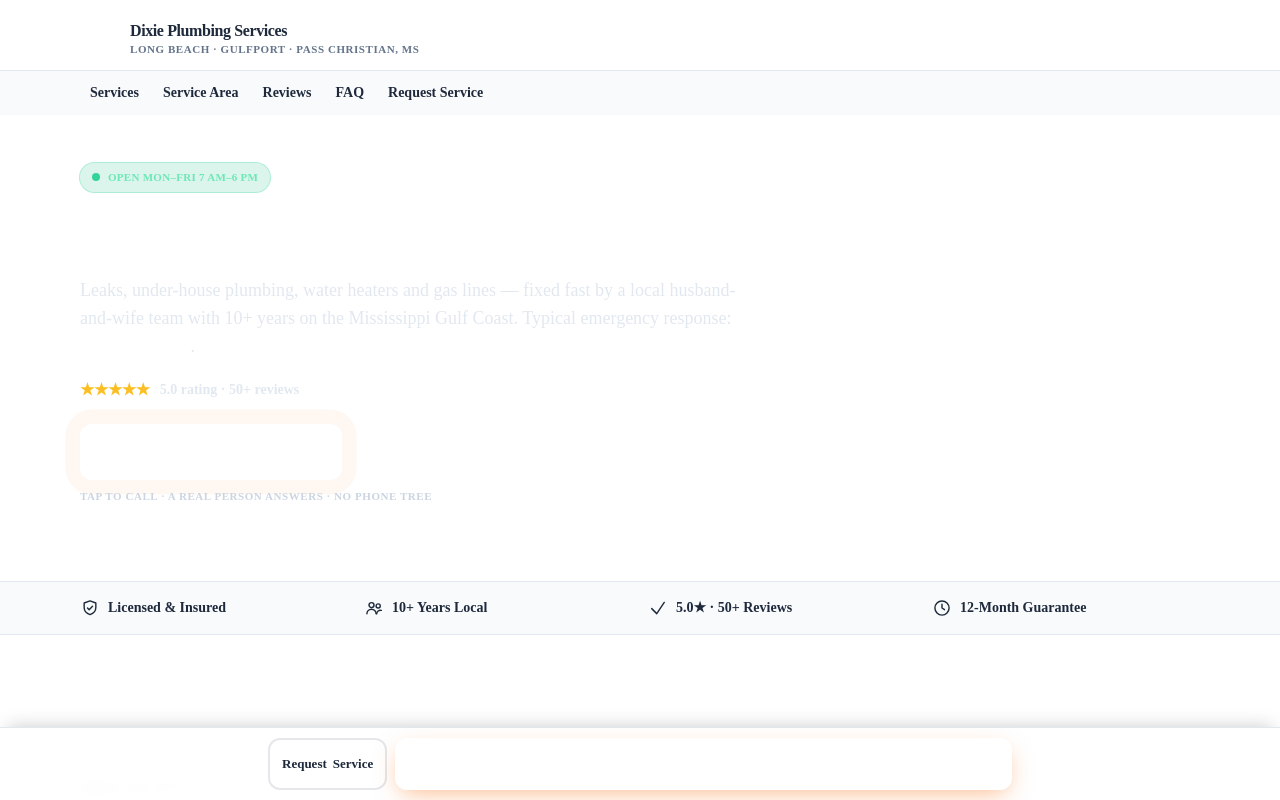
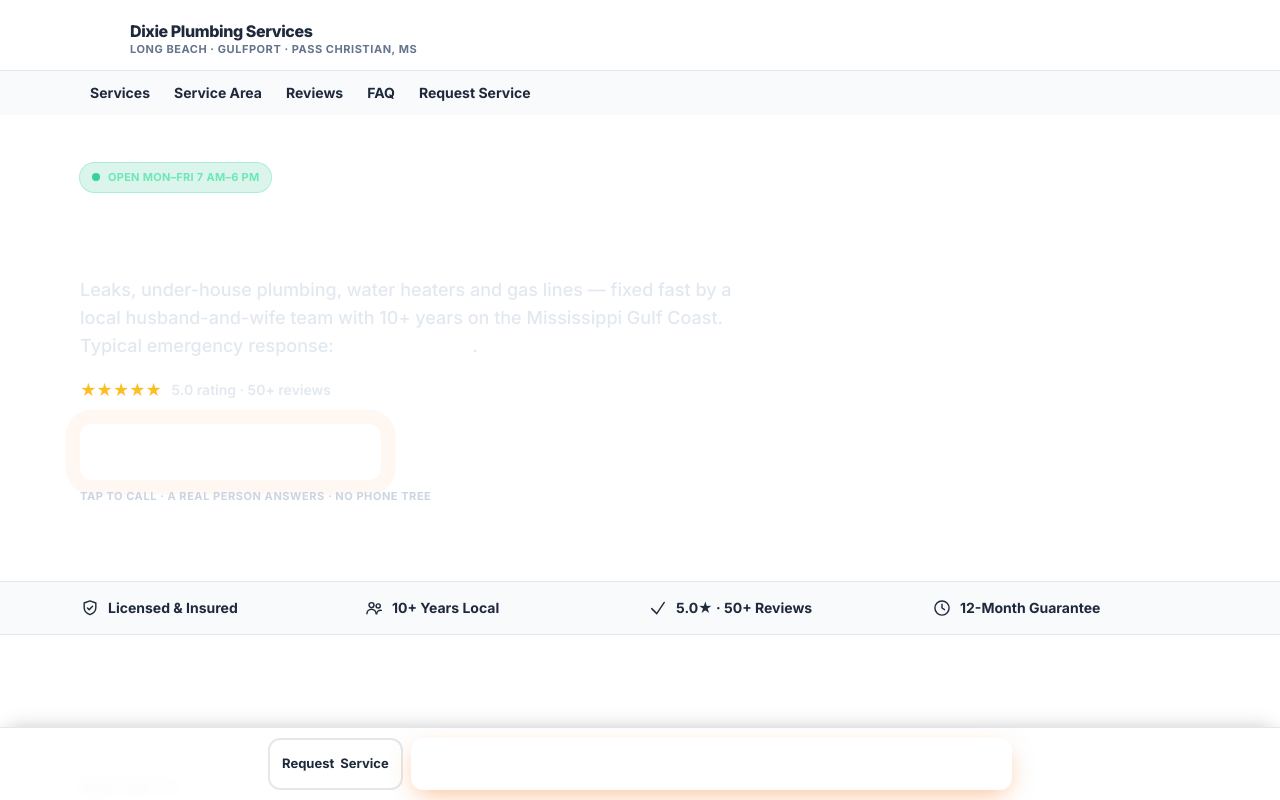
Before and after one commit to CHATSCD/dixie-plumbing-services, a Next.js app: page / in a window 1280 px wide. Shown: the top 800 px of the page. Built offline with nearby package versions, Linux system fonts and the light colour scheme.

Commit message:
Load Inter via next/font and update theme color

```diff
--- a/app/layout.jsx
+++ b/app/layout.jsx
@@ -1,5 +1,13 @@
+import { Inter } from 'next/font/google';
 import './globals.css';
 import { BUSINESS, CITIES, FAQS, SERVICES, TESTIMONIALS } from '../lib/site-data';
+
+// Self-hosted by next/font at build time: no external request, no layout shift.
+const inter = Inter({
+  subsets: ['latin'],
+  display: 'swap',
+  variable: '--font-inter',
+});
 
 export const metadata = {
   title: 'Emergency Plumbing Long Beach MS | Dixie Plumbing Services',
@@ -44,7 +52,7 @@
 export const viewport = {
   width: 'device-width',
   initialScale: 1,
-  themeColor: '#0B2447',
+  themeColor: '#152C4A',
 };
 
 // ─────────────────────────────────────────────────────────────
@@ -129,7 +137,7 @@
 
 export default function RootLayout({ children }) {
   return (
-    <html lang="en">
+    <html lang="en" className={inter.variable}>
       <body>
         {children}
         <script
```
